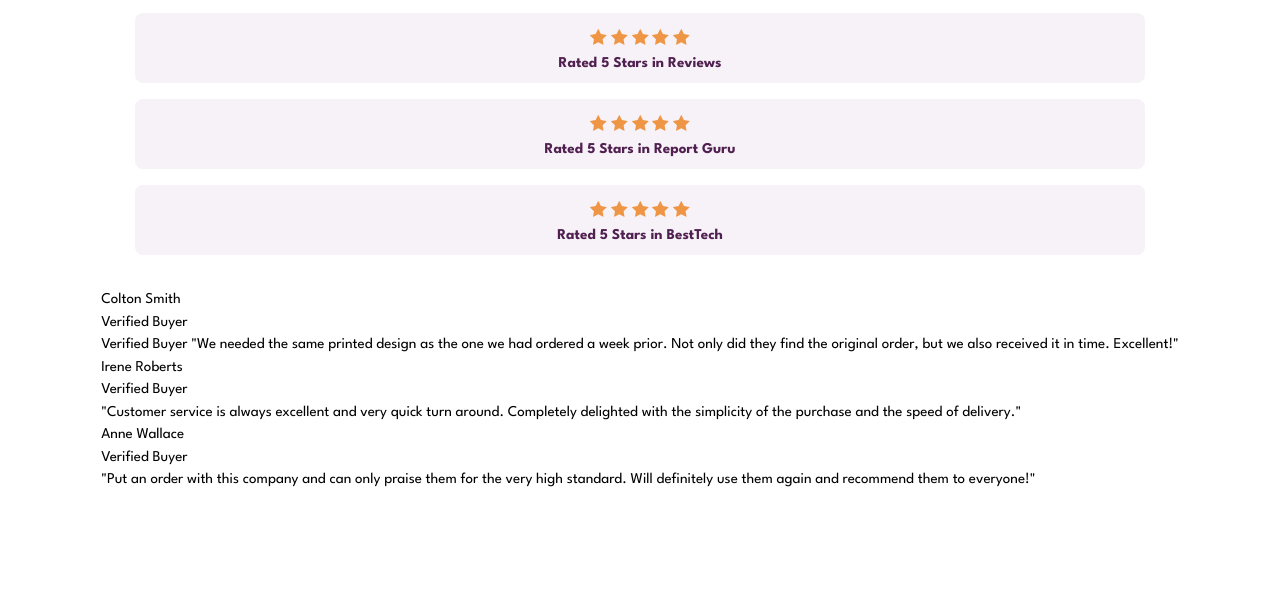
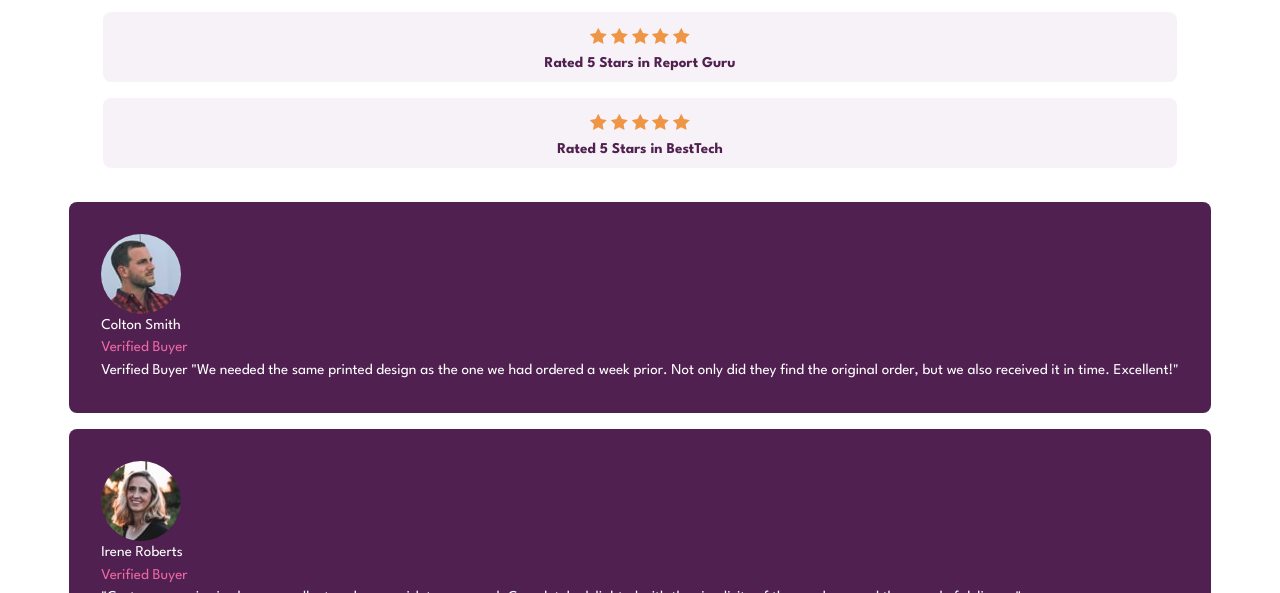
Before and after one commit to Moses2308/social-proof-section, a plain HTML site: page index.html in a window 1280 px wide. Shown: the part 207-800 px from the top of the page. Drawn offline with Linux system fonts and the light colour scheme.

Commit message:
added images to user cards, set font color, background, and border radius

```diff
--- a/index.html
+++ b/index.html
@@ -67,7 +67,7 @@
       <section class="reviews__bottom">
         <div class="review-component">
           <div class="review__user">
-            <img src="" alt="" />
+            <img src="images/image-colton.jpg" alt="" />
             <p>Colton Smith</p>
             <p class="verified">Verified Buyer</p>
           </div>
@@ -80,7 +80,7 @@
 
         <div class="review-component">
           <div class="review__user">
-            <img src="" alt="" />
+            <img src="images/image-irene.jpg" alt="" />
             <p>Irene Roberts</p>
             <p class="verified">Verified Buyer</p>
           </div>
@@ -93,7 +93,7 @@
 
         <div class="review-component">
           <div class="review__user">
-            <img src="" alt="" />
+            <img src="images/image-anne.jpg" alt="" />
             <p>Anne Wallace</p>
             <p class="verified">Verified Buyer</p>
           </div>
--- a/style.css
+++ b/style.css
@@ -48,3 +48,20 @@ body {
   color: var(--color-veryDarkMagenta);
   font-weight: var(--weight-heavy);
 }
+
+.review-component {
+  background-color: var(--color-veryDarkMagenta);
+  color: var(--color-white);
+  padding: 2rem;
+  border-radius: 0.5rem;
+  margin-bottom: 1rem;
+}
+.review-component img {
+  border-radius: 50%;
+}
+.review__user {
+  display: grid;
+}
+.verified {
+  color: var(--color-softPink);
+}
```
